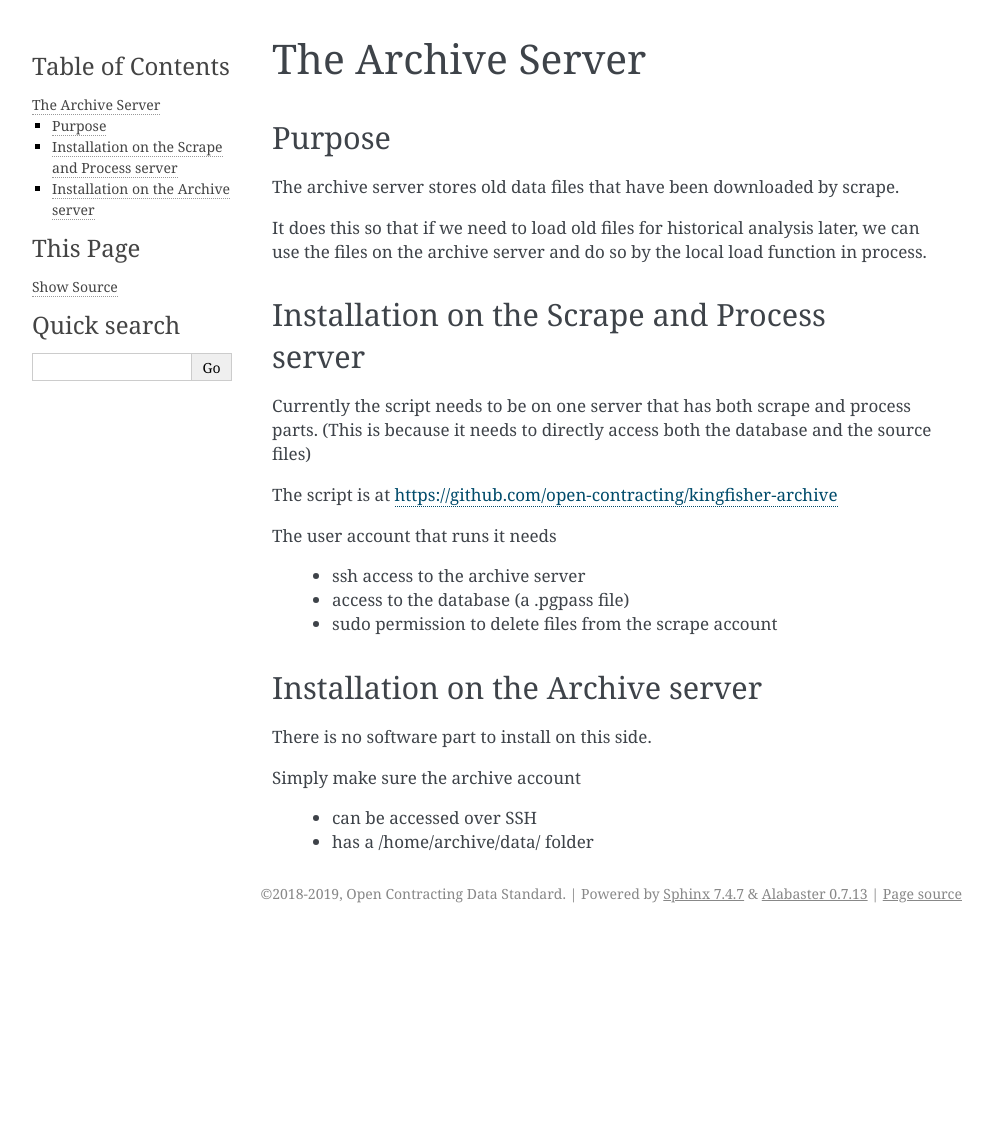
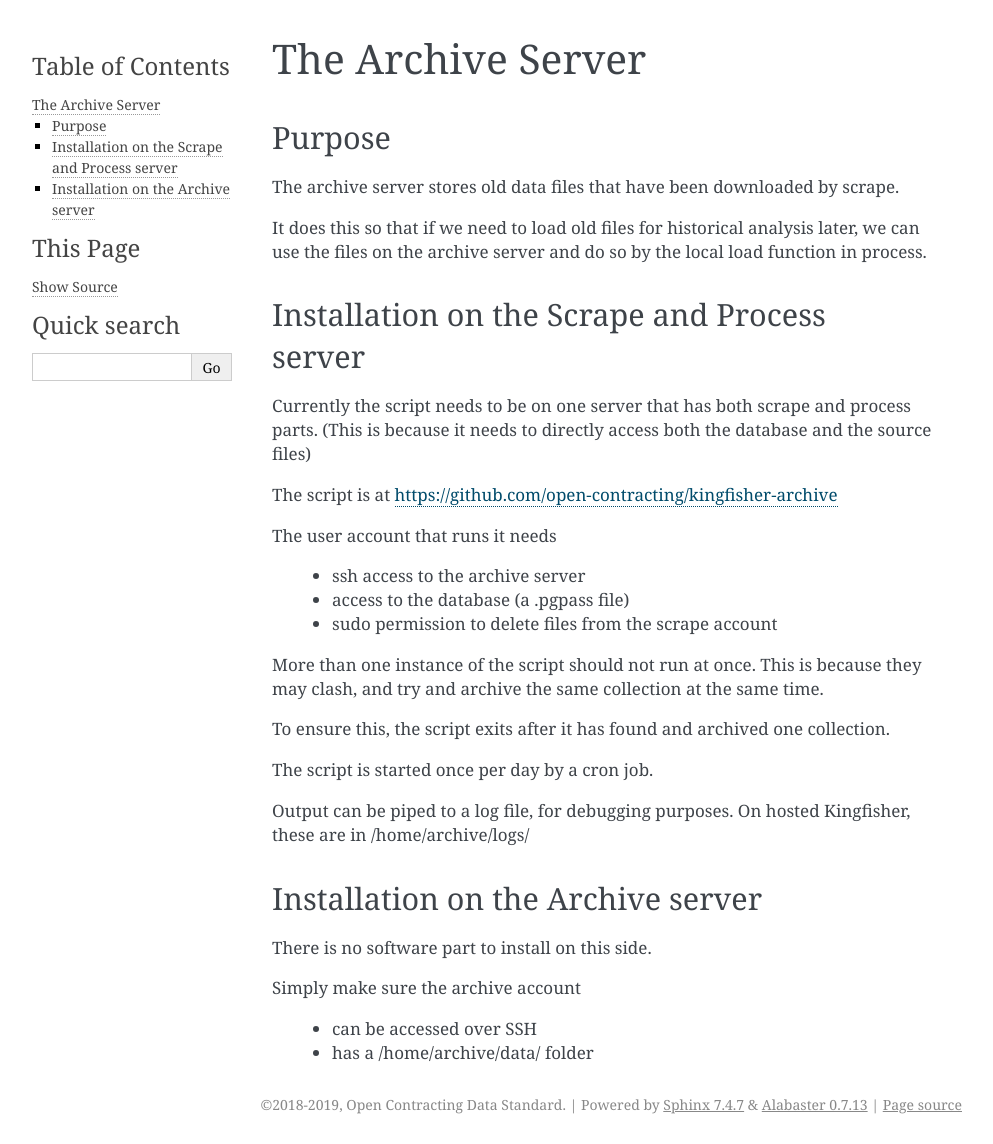
Before and after one commit to open-contracting-archive/kingfisher-vagrant, a Sphinx documentation site: the page built from docs/archive.rst, in a window 1280 px wide. Shown: the whole page, without its empty margins (148-1141 px from the left). Built offline with Sphinx 7.4.7, drawn with Linux system fonts in a browser that asks for light colours; before the commit the page ends 933 px from its top, so only the background shows below that.

Commit message:
Add more to Archive docs

```diff
--- a/docs/archive.rst
+++ b/docs/archive.rst
@@ -23,6 +23,14 @@ The user account that runs it needs
   *  access to the database (a .pgpass file)
   *  sudo permission to delete files from the scrape account
 
+More than one instance of the script should not run at once. This is because they may clash, and try and archive the same collection at the same time.
+
+To ensure this, the script exits after it has found and archived one collection.
+
+The script is started once per day by a cron job.
+
+Output can be piped to a log file, for debugging purposes. On hosted Kingfisher, these are in /home/archive/logs/
+
 Installation on the Archive server
 ----------------------------------
 
```
